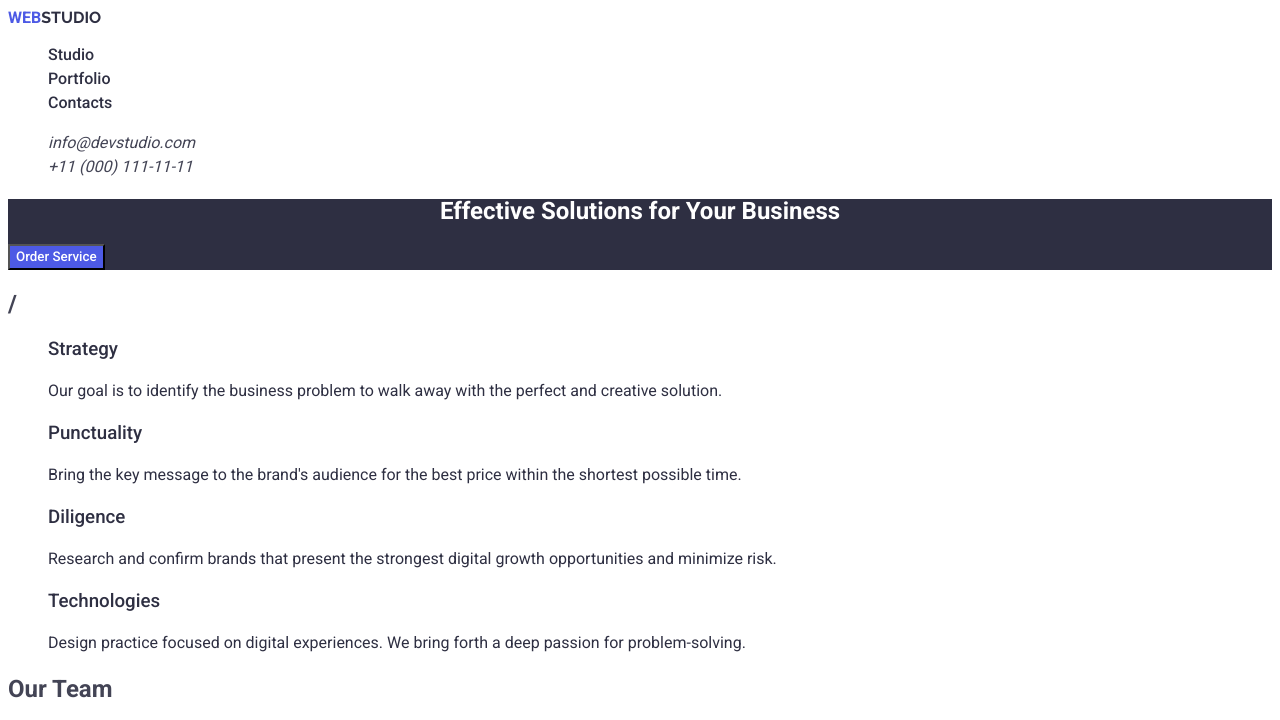
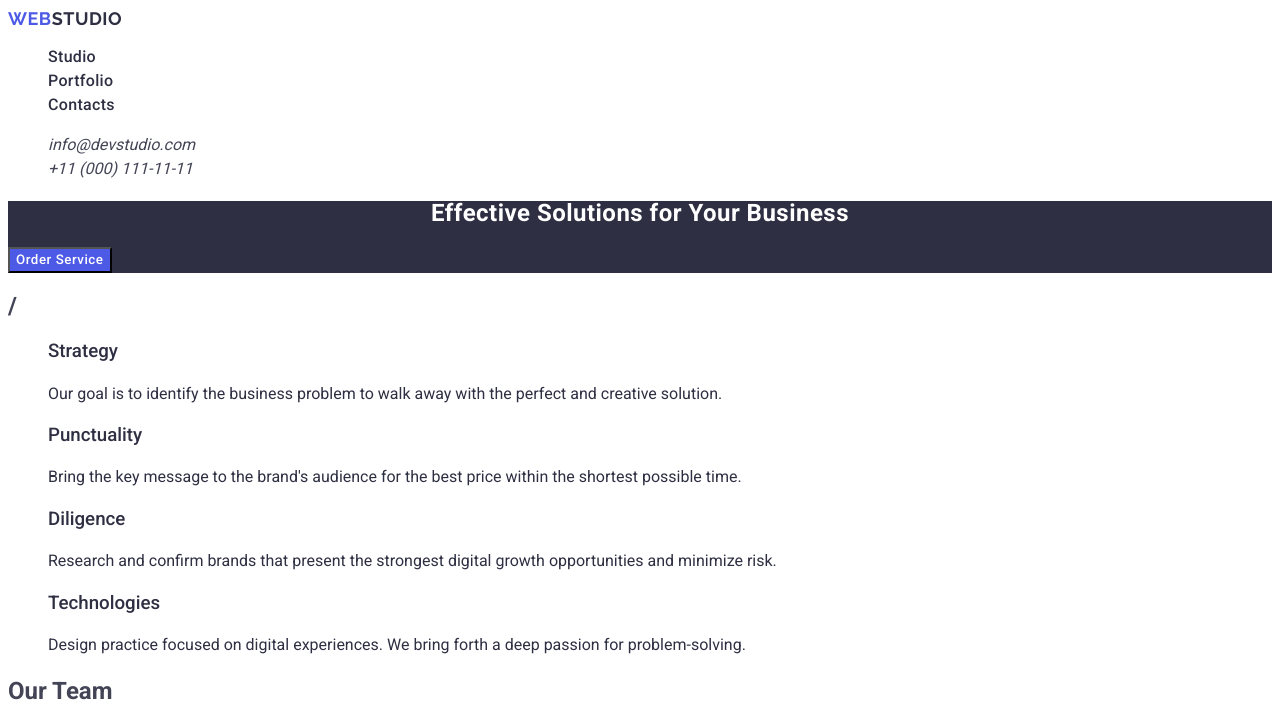
Before and after one commit to Mar2606/goit-markup-hw-01, a plain HTML site: page index.html in a window 1280 px wide. Shown: the top 720 px of the page. Drawn offline with Linux system fonts and the light colour scheme.

Commit message:
Update styles.css

```diff
--- a/css/styles.css
+++ b/css/styles.css
@@ -12,18 +12,19 @@ body {
 .logo {
   font-family: var(--second-family);
   font-weight: 700;
-  font-size: 18 px;
-  line-height: 1 0.17;
-  letter-spacing: 0.03 em;
+  font-size: 18px;
+  line-height: 1.17;
+  letter-spacing: 0.03em;
   text-transform: uppercase;
   color: #2e2f42;
 }
 
 .icon {
+  font-family: var(--second-family);
   font-weight: 700;
-  line-height: 1 0.17;
-  font-size: 18 px;
-  letter-spacing: 0.03 em;
+  line-height: 1.17;
+  font-size: 18px;
+  letter-spacing: 0.03em;
   text-transform: uppercase;
   text-decoration: none;
   color: #4d5ae5;
@@ -33,15 +34,15 @@ body {
   list-style: none;
   font-family: var(--font-family);
   font-weight: 500;
-  font-size: 16 px;
+  font-size: 16px;
   line-height: 1.5;
-  letter-spacing: 0 02 em;
+  letter-spacing: 0 02em;
 }
 .nav {
   font-weight: 500;
-  font-size: 16 px;
+  font-size: 16px;
   line-height: 1.5;
-  letter-spacing: 0.02 em;
+  letter-spacing: 0.02em;
   color: #2e2f42;
   text-decoration: none;
 }
@@ -84,7 +85,7 @@ body {
   font-weight: 500;
   font-size: 16 px;
   line-height: 1.5;
-  letter-spacing: 0.04 em;
+  letter-spacing: 0.04em;
   cursor: pointer;
   color: #fff;
 }
@@ -106,18 +107,16 @@ body {
 }
 .picture {
   background-color: #f4f4fd;
-  width: 1440 px;
-  height: 732 px;
   list-style: none;
 }
 h1 {
   font-family: var(--font-family);
   font-weight: 700;
-  font-style: 56 px;
+  font-style: 56px;
   line-height: 1.07;
   font-style: 53 px;
   text-align: center;
-  letter-spacing: 0.02 em;
+  letter-spacing: 0.02em;
   line-height: 1 0.07143;
   color: #fff;
 }
@@ -155,8 +154,7 @@ p {
 
 .imprint {
   background-color: #2e2f42;
-  width: 1440 px;
-  height: 312 px;
+
 }
 .imprint p {
   color: #fff;
@@ -165,9 +163,9 @@ p {
 .logo-second {
   font-family: var(--second-family);
   font-weight: 700;
-  font-size: 18 px;
+  font-size: 18px;
   line-height: 1.17;
-  letter-spacing: 0.03 em;
+  letter-spacing: 0.03em;
   text-transform: uppercase;
   text-decoration: none;
   color:#4d5ae5; ;
@@ -177,7 +175,7 @@ p {
   font-weight: 700;
   font-size: 18 px;
   line-height: 1 1.16667;
-  letter-spacing: 0. em;
+  letter-spacing: 0.2em;
   text-transform: uppercase;
   color: #f4f4fd;
 
```
